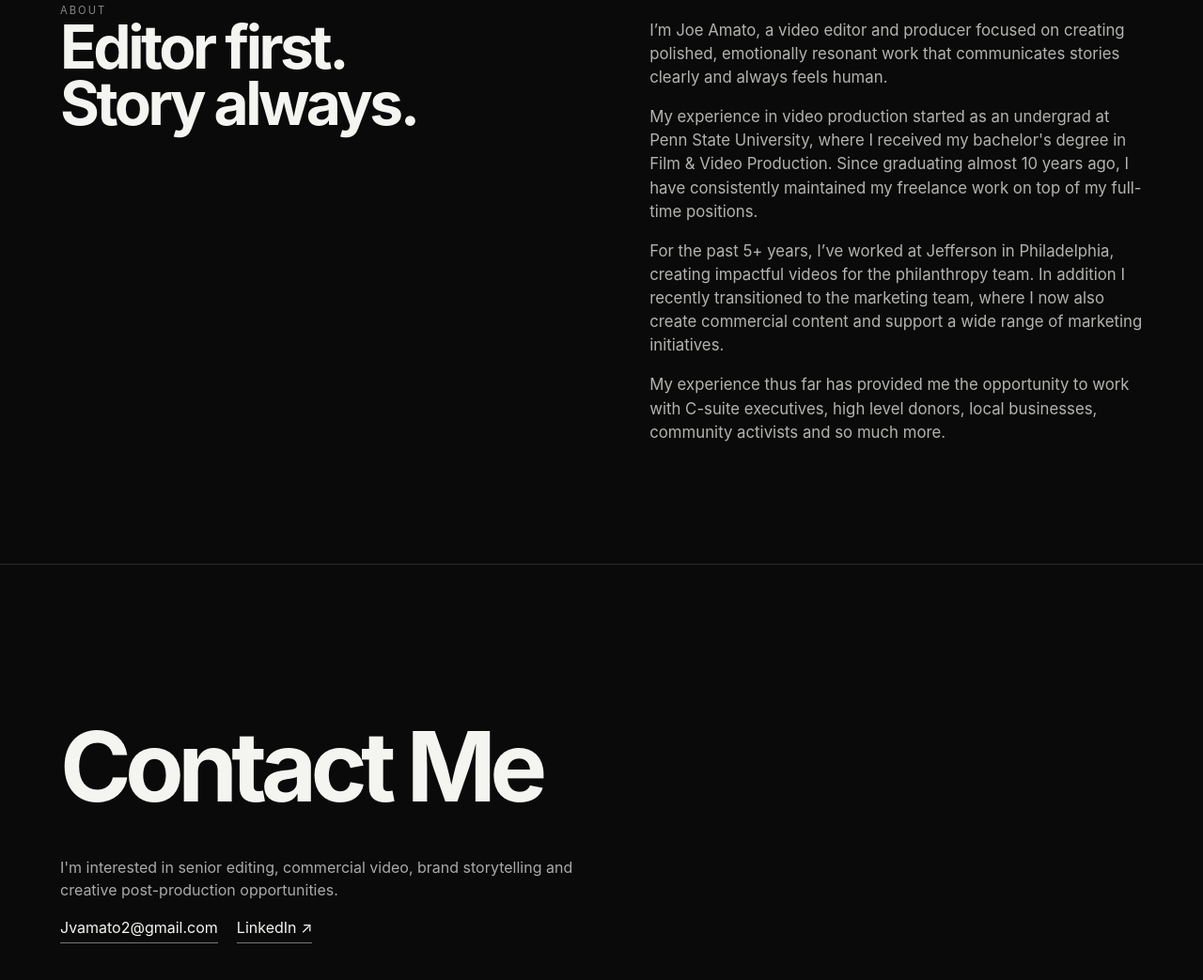
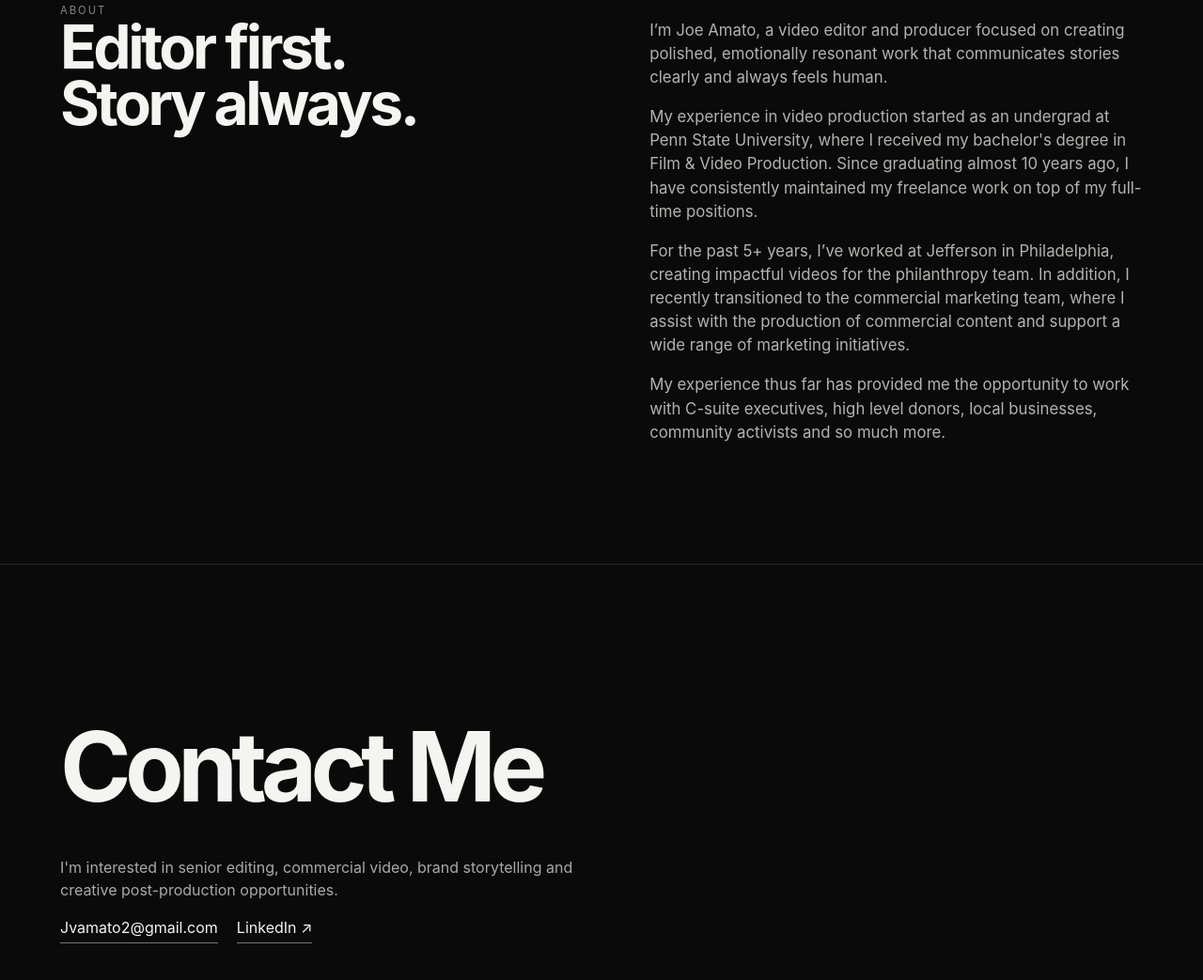
Before and after one commit to Jvamato2/Amato-Portfolio, a plain HTML site: page index.html in a window 1280 px wide. Shown: the part 2555-3598 px from the top of the page at 94% size. Drawn offline with Linux system fonts and the light colour scheme.

Commit message:
Update portfolio

```diff
--- a/index.html
+++ b/index.html
@@ -63,7 +63,7 @@ footer{border-top:1px solid var(--line);padding:28px 5vw;color:#666;font-size:.7
   <div>
     <p>I’m Joe Amato, a video editor and producer focused on creating polished, emotionally resonant work that communicates stories clearly and always feels human.</p>
     <p>My experience in video production started as an undergrad at Penn State University, where I received my bachelor's degree in Film &amp; Video Production. Since graduating almost 10 years ago, I have consistently maintained my freelance work on top of my full-time positions.</p>
-    <p>For the past 5+ years, I’ve worked at Jefferson in Philadelphia, creating impactful videos for the philanthropy team. In addition I recently transitioned to the marketing team, where I now also create commercial content and support a wide range of marketing initiatives.</p>
+    <p>For the past 5+ years, I’ve worked at Jefferson in Philadelphia, creating impactful videos for the philanthropy team. In addition, I recently transitioned to the commercial marketing team, where I assist with the production of commercial content and support a wide range of marketing initiatives.</p>
     <p>My experience thus far has provided me the opportunity to work with C-suite executives, high level donors, local businesses, community activists and so much more.</p>
   </div>
 </section>
```
